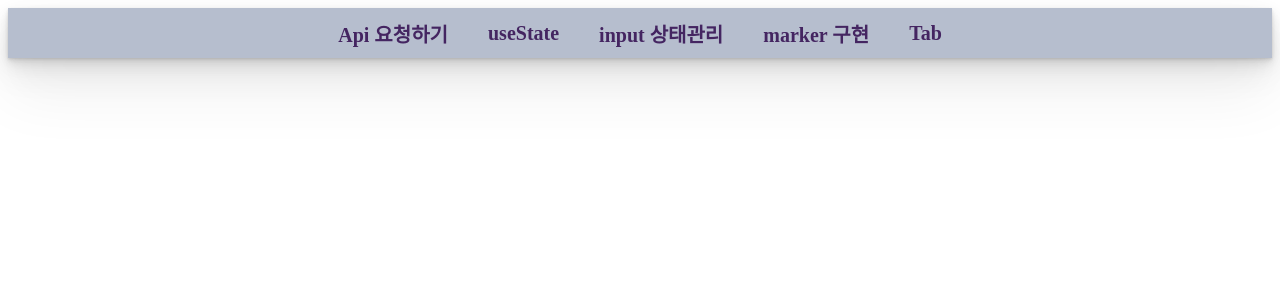
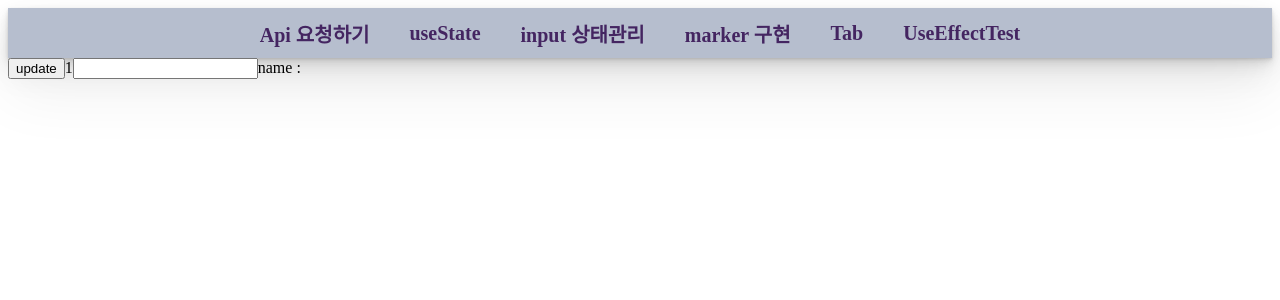
Before and after one commit to leejanghe/React_Practice, a React (Create React App) app in the folder client/: page /test11 in a window 1280 px wide. Shown: the top 300 px of the page. Built offline with nearby package versions, Linux system fonts and the light colour scheme.

Commit message:
useEffect basic

```diff
--- a/client/src/App.js
+++ b/client/src/App.js
@@ -11,6 +11,7 @@ import ZoomImage from './router/ZoomImage';
 import Table from './components/Table';
 import Table2 from './components/Table2';
 import Tabtab from './components/pracitce/Tabtab';
+import UseEffectTest from './router/UseEffectTest';
 
 function App() {
   return (
@@ -52,6 +53,9 @@ function App() {
     <Routes>
       <Route path="test10" element={<Tabtab/>}/>
     </Routes>
+    <Routes>
+      <Route path="test11" element={<UseEffectTest/>}/>
+    </Routes>
     </Router>
   );
 }
--- a/client/src/components/Navbar.js
+++ b/client/src/components/Navbar.js
@@ -42,6 +42,7 @@ function Navbar() {
              {/* <Link to="/test8">Table</Link>
              <Link to="/test9">Table2</Link> */}
              <Link to="/test10">Tab</Link>
+             <Link to="/test11">UseEffectTest</Link>
         </HeaderTag>
     )
 }
--- a/client/src/components/pracitce/DesignNavbar.js
+++ b/client/src/components/pracitce/DesignNavbar.js
@@ -32,7 +32,7 @@ function DesignNavbar({ setActive, navs }) {
         if(target.contains('activeNav')){
             return false
         }else{
-            document.querySelectorAll('.navItem').forEach((item,idx) => {
+            document.querySelectorAll('.navItem').forEach((item) => {
                 if(item.classList.contains('activeNav')){
                     item.classList.remove('activeNav')
                 }else{
--- a/client/src/router/Home.js
+++ b/client/src/router/Home.js
@@ -62,11 +62,13 @@ function Home() {
         setError(e);
       }
       setLoading(false);
+      console.log('gg??')
     };
 
     useEffect(() => {
       fetchUsers();
-    }, []);
+      console.log('useeff')
+    },[]);
 
     // const onDelete = async (id) => {
     //     try {
--- /dev/null
+++ b/client/src/router/UseEffectTest.js
@@ -0,0 +1,41 @@
+import React,{useState,useEffect} from 'react'
+
+function UseEffectTest() {
+
+    const [count, setCount] = useState(1)
+    const [name, setName] = useState('')
+
+    const handleCountUpdata = () => {
+        setCount(count + 1)
+    }
+
+    const handleInputChange = (e) => {
+        setName(e.target.value)
+    }
+
+    //렌더링 될때마다 매번 실행됨
+    useEffect(() => {
+        console.log('렌더링')
+    })
+
+       //렌더링 될때마다 매번 실행됨
+       useEffect(() => {
+        console.log('count가 바뀔때마다 실행됨')
+    },[count])
+
+       //렌더링 될때마다 매번 실행됨
+       useEffect(() => {
+        console.log('name이 바뀔때마다 실행됨')
+    },[name])
+
+    return (
+        <div>
+            <button onClick={handleCountUpdata}>update</button>
+            <span>{count}</span>
+            <input value={name} onChange={handleInputChange}/>
+            <span>name : {name}</span>
+        </div>
+    )
+}
+
+export default UseEffectTest
```
